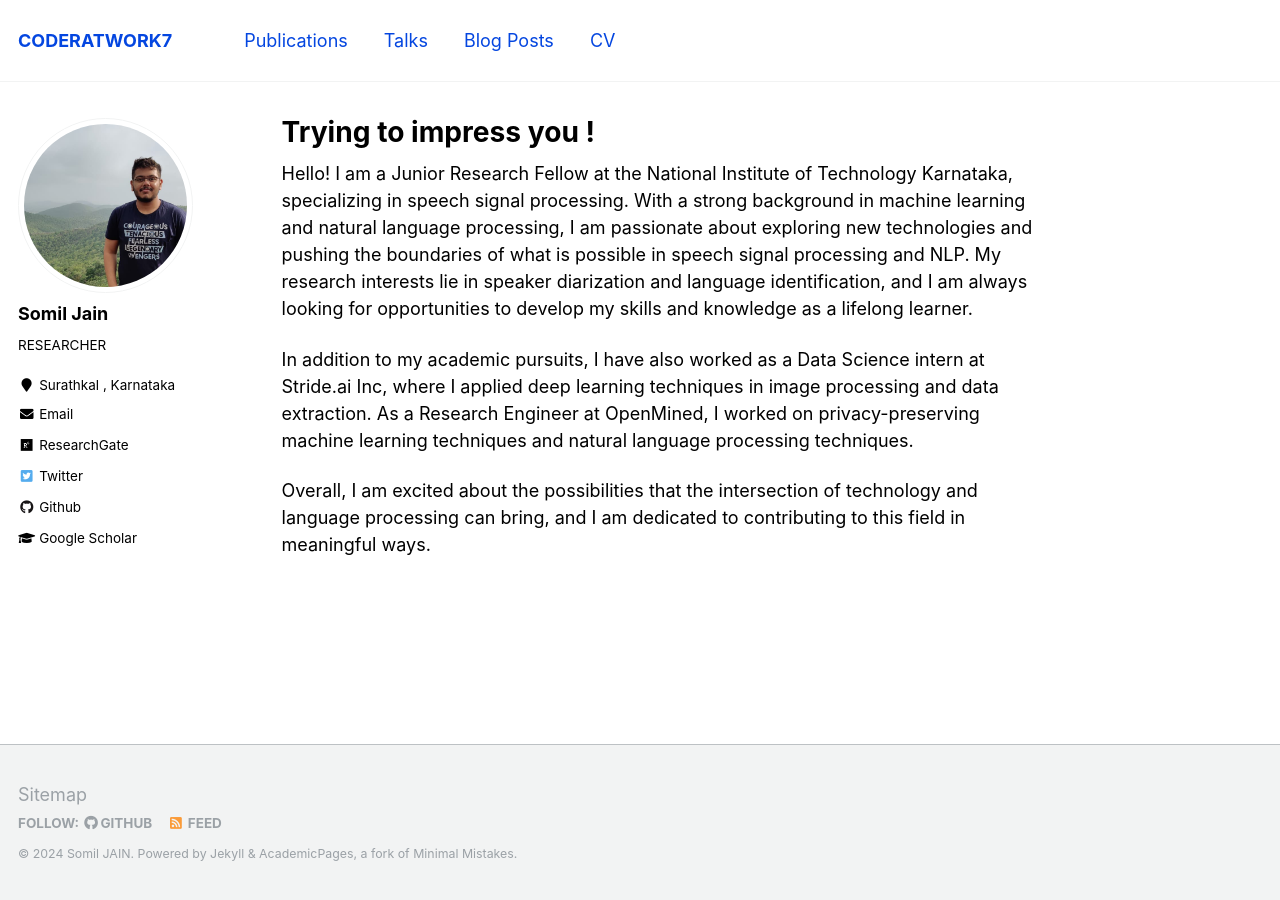
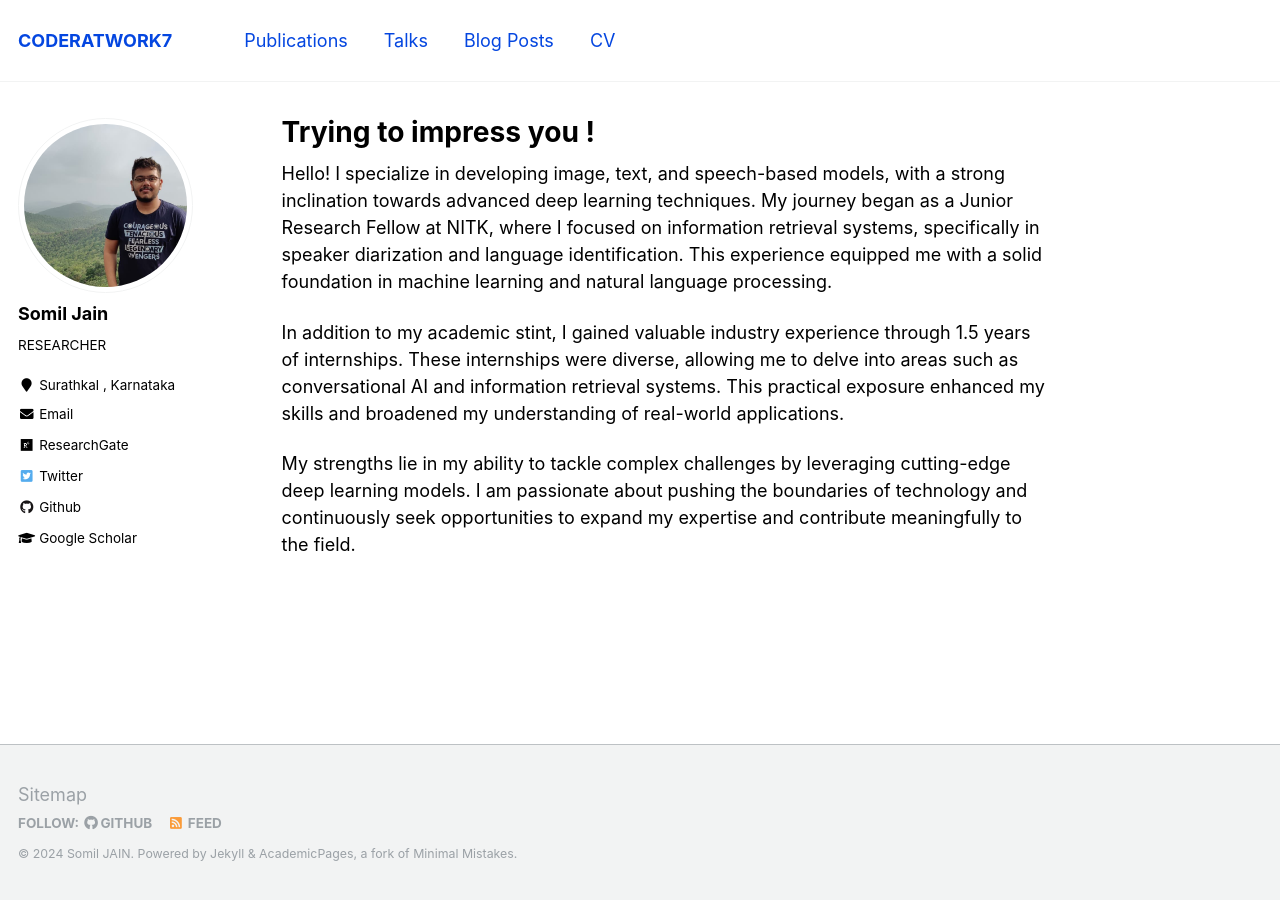
Before and after one commit to somiljain7/somiljain7.github.io, a Jekyll site: the page built from _pages/about.md, in a window 1280 px wide. Built offline with Jekyll 4.4.1, drawn with Linux system fonts in a browser that asks for light colours.

Commit message:
Update about.md

```diff
--- a/_pages/about.md
+++ b/_pages/about.md
@@ -7,8 +7,9 @@ redirect_from:
   - /about/
   - /about.html
 ---
-Hello! I am a Junior Research Fellow at the National Institute of Technology Karnataka, specializing in speech signal processing. With a strong background in machine learning and natural language processing, I am passionate about exploring new technologies and pushing the boundaries of what is possible in speech signal processing and NLP. My research interests lie in speaker diarization and language identification, and I am always looking for opportunities to develop my skills and knowledge as a lifelong learner.
 
-In addition to my academic pursuits, I have also worked as a Data Science intern at Stride.ai Inc, where I applied deep learning techniques in image processing and data extraction. As a Research Engineer at OpenMined, I worked on privacy-preserving machine learning techniques and natural language processing techniques.
+Hello! I specialize in developing image, text, and speech-based models, with a strong inclination towards advanced deep learning techniques. My journey began as a Junior Research Fellow at NITK, where I focused on information retrieval systems, specifically in speaker diarization and language identification. This experience equipped me with a solid foundation in machine learning and natural language processing.
 
-Overall, I am excited about the possibilities that the intersection of technology and language processing can bring, and I am dedicated to contributing to this field in meaningful ways.
+In addition to my academic stint, I gained valuable industry experience through 1.5 years of internships. These internships were diverse, allowing me to delve into areas such as conversational AI and information retrieval systems. This practical exposure enhanced my skills and broadened my understanding of real-world applications.
+
+My strengths lie in my ability to tackle complex challenges by leveraging cutting-edge deep learning models. I am passionate about pushing the boundaries of technology and continuously seek opportunities to expand my expertise and contribute meaningfully to the field.
```
